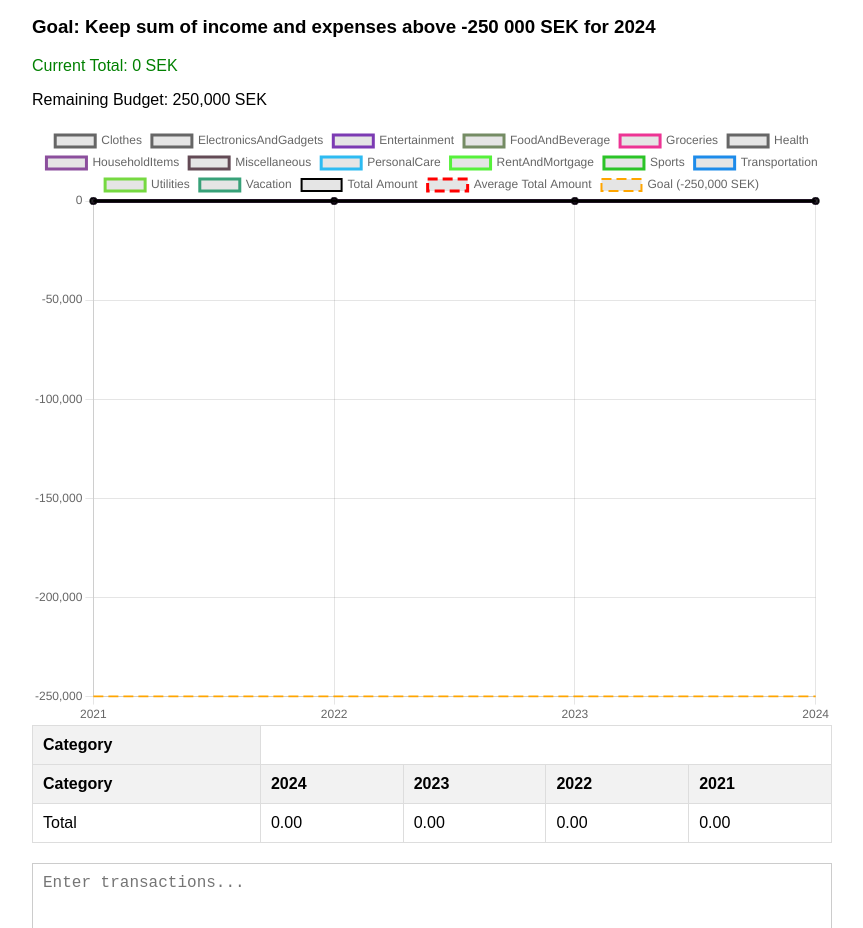
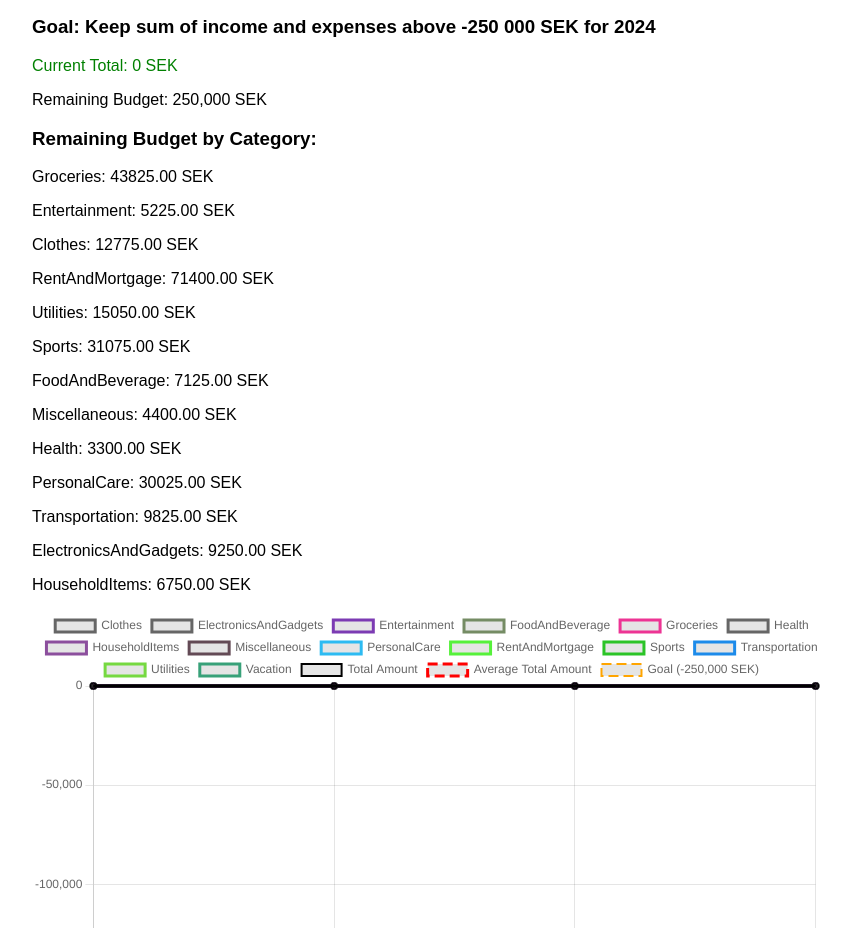
Before and after one commit to jhelgodt/Budget-Tracker, a website built with webpack: page index.html in a window 1280 px wide. Shown: the part 866-1794 px from the top of the page, without its empty margins (208-1071 px from the left). Built offline with nearby package versions, Linux system fonts and the light colour scheme.

Commit message:
Added feature to display remaining budget by category for 2024
- Added a function to calculate and display remaining budget for each category based on specified percentages
- Integrated the calculation into the existing updateChart function
- Ensured correct display of remaining budget for each category in the goal section

```diff
--- a/index.html
+++ b/index.html
@@ -295,6 +295,7 @@
         </h3>
         <p id="currentTotal">Current Total: 0 SEK</p>
         <p id="remainingBudget"></p>
+        <div id="categoryRemainingBudget"></div>
       </div>
 
       <canvas id="transactionChart" width="800" height="600"></canvas>
--- a/src/modules/transactions.js
+++ b/src/modules/transactions.js
@@ -324,6 +324,43 @@ export function updateChart() {
   } else {
     document.getElementById("currentTotal").style.color = "green";
   }
+  function displayRemainingBudget(remainingBudget) {
+    const categoryPercentages = {
+      Groceries: 17.53,
+      Entertainment: 2.09,
+      Clothes: 5.11,
+      RentAndMortgage: 28.56,
+      Utilities: 6.02,
+      Sports: 12.43,
+      FoodAndBeverage: 2.85,
+      Miscellaneous: 1.76,
+      Health: 1.32,
+      PersonalCare: 12.01,
+      Transportation: 3.93,
+      ElectronicsAndGadgets: 3.7,
+      HouseholdItems: 2.7,
+    };
+
+    const categoryRemainingBudget = {};
+
+    for (const category in categoryPercentages) {
+      categoryRemainingBudget[category] =
+        (remainingBudget * categoryPercentages[category]) / 100;
+    }
+
+    const categoryRemainingBudgetDiv = document.getElementById(
+      "categoryRemainingBudget"
+    );
+    categoryRemainingBudgetDiv.innerHTML =
+      "<h3>Remaining Budget by Category:</h3>";
+
+    for (const category in categoryRemainingBudget) {
+      const amount = categoryRemainingBudget[category].toFixed(2);
+      categoryRemainingBudgetDiv.innerHTML += `<p>${category}: ${amount} SEK</p>`;
+    }
+  }
+
+  displayRemainingBudget(remainingBudget2024);
 }
 
 function getRandomColor() {
```
